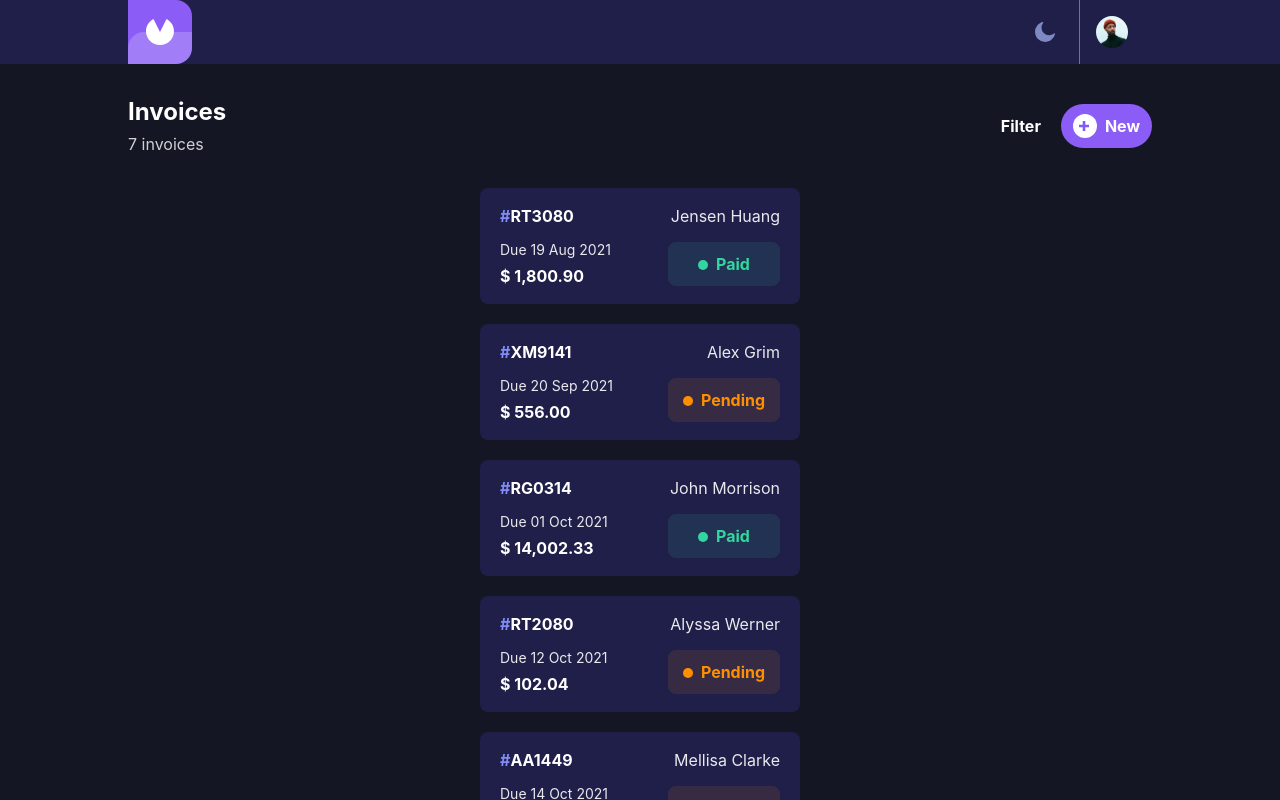
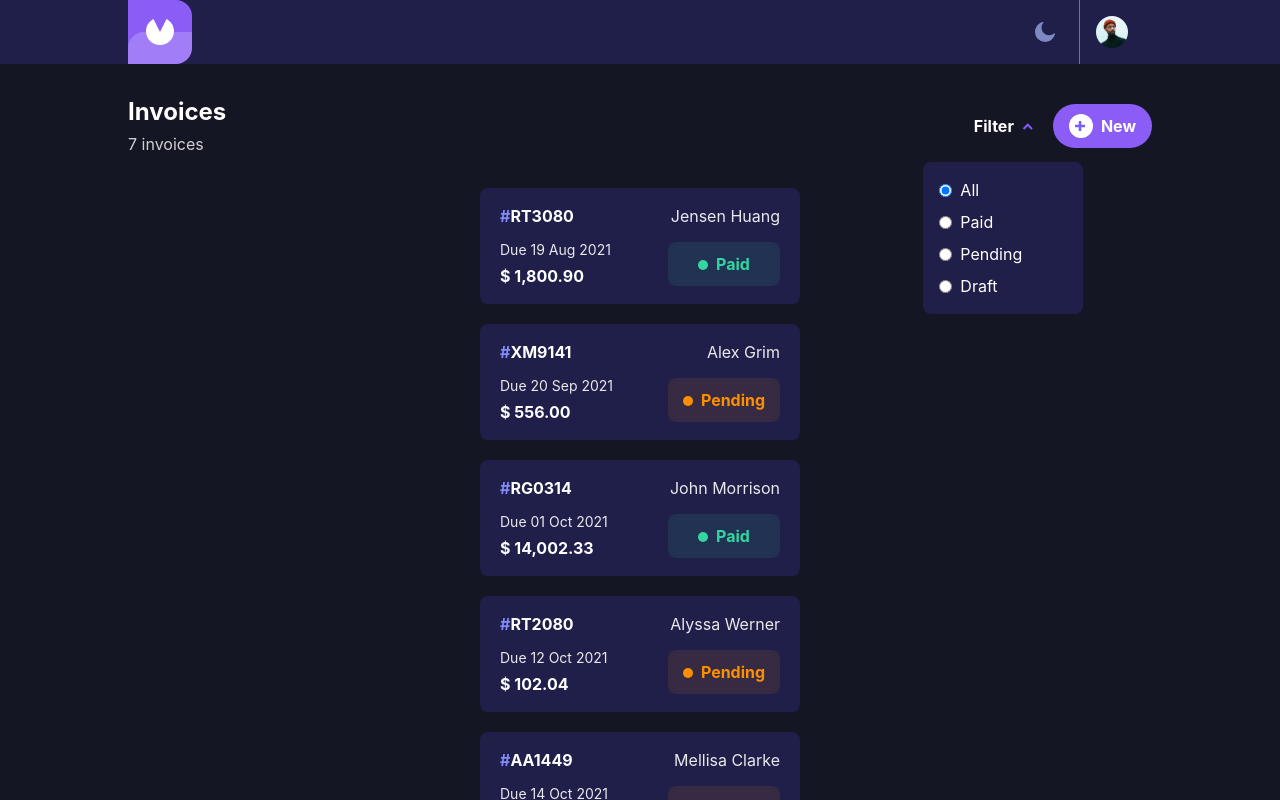
Before and after one commit to Dmitriy24S/invoice-react-app, a React (Create React App) app: page / in a window 1280 px wide. Both pictures are taken after a click on the button "Filter". Shown: the top 800 px of the page. Built offline with nearby package versions, Linux system fonts and the light colour scheme.

Commit message:
feat: :sparkles: add dropdown with filtering options for invoices, filtering func

```diff
--- a/src/components/InvoiceList.tsx
+++ b/src/components/InvoiceList.tsx
@@ -1,6 +1,7 @@
 import dayjs from "dayjs";
-import React from "react";
+import React, { useEffect, useRef, useState } from "react";
 import data from "../data/data.json";
+import { ReactComponent as ArrowDown } from "../images/icon-arrow-down.svg";
 import { ReactComponent as PlusIcon } from "../images/icon-plus.svg";
 
 const PaidStatus = ({ status }: any) => {
@@ -39,6 +40,62 @@ const DraftStatus = ({ status }: any) => {
 };
 
 const InvoiceList = () => {
+  const [invoices, setInvoices] = useState(data);
+  const [filteredInvoices, setFilteredInvoices] = useState<any>(null);
+  const [selectedFilter, setSelectedFilter] = useState<any>(null);
+  const [isDropdownOpen, setIsDropdownOpen] = useState(false);
+  const dropdown = useRef<HTMLDivElement>(null);
+
+  // close dropdown on click outside dropdown
+  function handleClickOutside(e: any) {
+    if (dropdown.current && !dropdown.current.contains(e.target)) {
+      setIsDropdownOpen(false);
+    }
+  }
+  // close dropdown on click outside dropdown
+  useEffect(() => {
+    document.addEventListener("mousedown", handleClickOutside);
+    return () => {
+      document.removeEventListener("mousedown", handleClickOutside);
+    };
+  }, [isDropdownOpen]);
+
+  const [invoiceListFilterOptions, setInvoiceListFilterOptions] = useState([
+    { id: 0, name: "all", checked: true },
+    { id: 1, name: "paid", checked: false },
+    { id: 2, name: "pending", checked: false },
+    { id: 3, name: "draft", checked: false },
+  ]);
+
+  // Handle filter option click/select, update filter options array checked status, set selected filter option
+  const handleSelect = (filterName: string) => {
+    const updatedListFilterOptions = invoiceListFilterOptions.map(
+      (filterOption) => {
+        if (filterOption.name === filterName) {
+          setSelectedFilter(filterOption.checked ? null : filterOption.name); // if it's new filter option set it as new selected filter state value, otherwise null
+          return { ...filterOption, checked: !filterOption.checked }; // update filter options array checked status
+        } else {
+          return { ...filterOption, checked: false }; // false checked status
+        }
+      }
+    );
+    setInvoiceListFilterOptions(updatedListFilterOptions);
+  };
+
+  // Update and filter the invoices if there is new selected filter option
+  useEffect(() => {
+    setFilteredInvoices(invoices); // initial set to all invoices
+    if (invoices && selectedFilter) {
+      if (selectedFilter === "all") {
+        setFilteredInvoices(invoices); // if select all then return and show all invoices
+      } else {
+        setFilteredInvoices(
+          invoices.filter((invoice) => invoice.status === selectedFilter) // filter invoices that match selected filter type
+        );
+      }
+    }
+  }, [selectedFilter, invoices]);
+
   return (
     <section className="mt-8 px-4">
       <div className="list-header">
@@ -48,8 +105,40 @@ const InvoiceList = () => {
             <p className="opacity-80 mt-1">{data.length} invoices</p>
           </div>
           <div className="list-header-right flex items-center gap-5">
-            <button className="font-bold">Filter</button>
-            <button className="new-invoice-btn flex gap-2 sitems-center bg-violet-500 px-3 py-2.5 rounded-full font-bold">
+            <div className="dropdown-container relative" ref={dropdown}>
+              <button
+                className="font-bold flex gap-2 items-center"
+                onClick={() => setIsDropdownOpen(!isDropdownOpen)}
+              >
+                Filter{" "}
+                <ArrowDown
+                  className={`transition-transform
+                  ${isDropdownOpen && "-rotate-180"}`}
+                />
+              </button>
+              {/* Dropdown */}
+              {isDropdownOpen && (
+                <div className="dropdown absolute top-12 min-w-[10rem] bg-indigo-900 bg-opacity-40 flex flex-col gap-2 p-4 left-1/2 -translate-x-2/4 rounded-lg">
+                  {invoiceListFilterOptions.map((filterOption) => (
+                    <label
+                      htmlFor={filterOption.name}
+                      className="flex gap-2 items-center cursor-pointer capitalize"
+                      key={filterOption.id}
+                    >
+                      <input
+                        type="radio"
+                        name="radio"
+                        id={filterOption.name}
+                        checked={filterOption.checked}
+                        onChange={() => handleSelect(filterOption.name)}
+                      />
+                      {filterOption.name}
+                    </label>
+                  ))}
+                </div>
+              )}
+            </div>
+            <button className="new-invoice-btn flex gap-2 sitems-center bg-violet-500 px-4 py-2.5 rounded-full font-bold">
               <div className="plus-icon-container bg-white rounded-full w-6 h-6 flex items-center justify-center">
                 <PlusIcon />
               </div>
@@ -58,7 +147,7 @@ const InvoiceList = () => {
           </div>
         </div>
         <div className="list flex flex-col gap-5 justify-center items-center mt-8">
-          {data.map((item) => (
+          {filteredInvoices?.map((item: any) => (
             <div
               className="item min-w-[18rem] w-full max-w-[20rem] bg-indigo-900 bg-opacity-40 p-4 px-5 rounded-lg"
               key={item.id}
```
